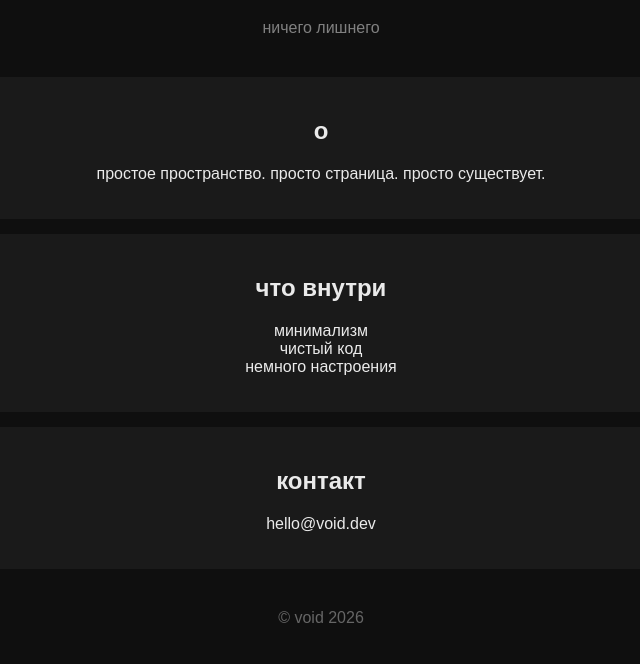
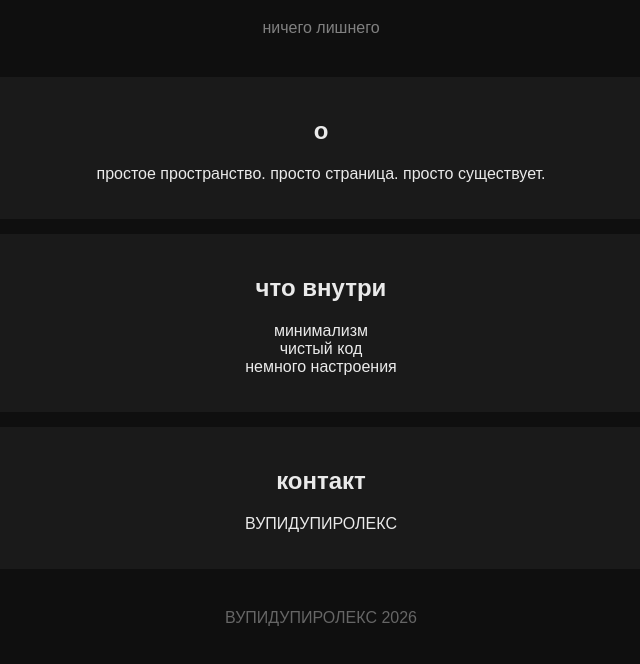
Before and after one commit to cud1lies/saiti, a plain HTML site: page index.html in a window 1280 px wide. Shown: the part 150-814 px from the top of the page, without its empty margins (319-959 px from the left). Drawn offline with Linux system fonts and the light colour scheme.

Commit message:
Update index.html

```diff
--- a/index.html
+++ b/index.html
@@ -2,7 +2,7 @@
 <html lang="ru">
 <head>
     <meta charset="UTF-8">
-    <title>void</title>
+    <title>ВУПИДУПИ</title>
     <link rel="stylesheet" href="style.css">
 </head>
 <body>
@@ -27,11 +27,11 @@
 
     <div class="card">
         <h2>контакт</h2>
-        <p>hello@void.dev</p>
+        <p>ВУПИДУПИРОЛЕКС</p>
     </div>
 
     <footer>
-        <p>© void 2026</p>
+        <p>ВУПИДУПИРОЛЕКС 2026</p>
     </footer>
 </div>
 
```
